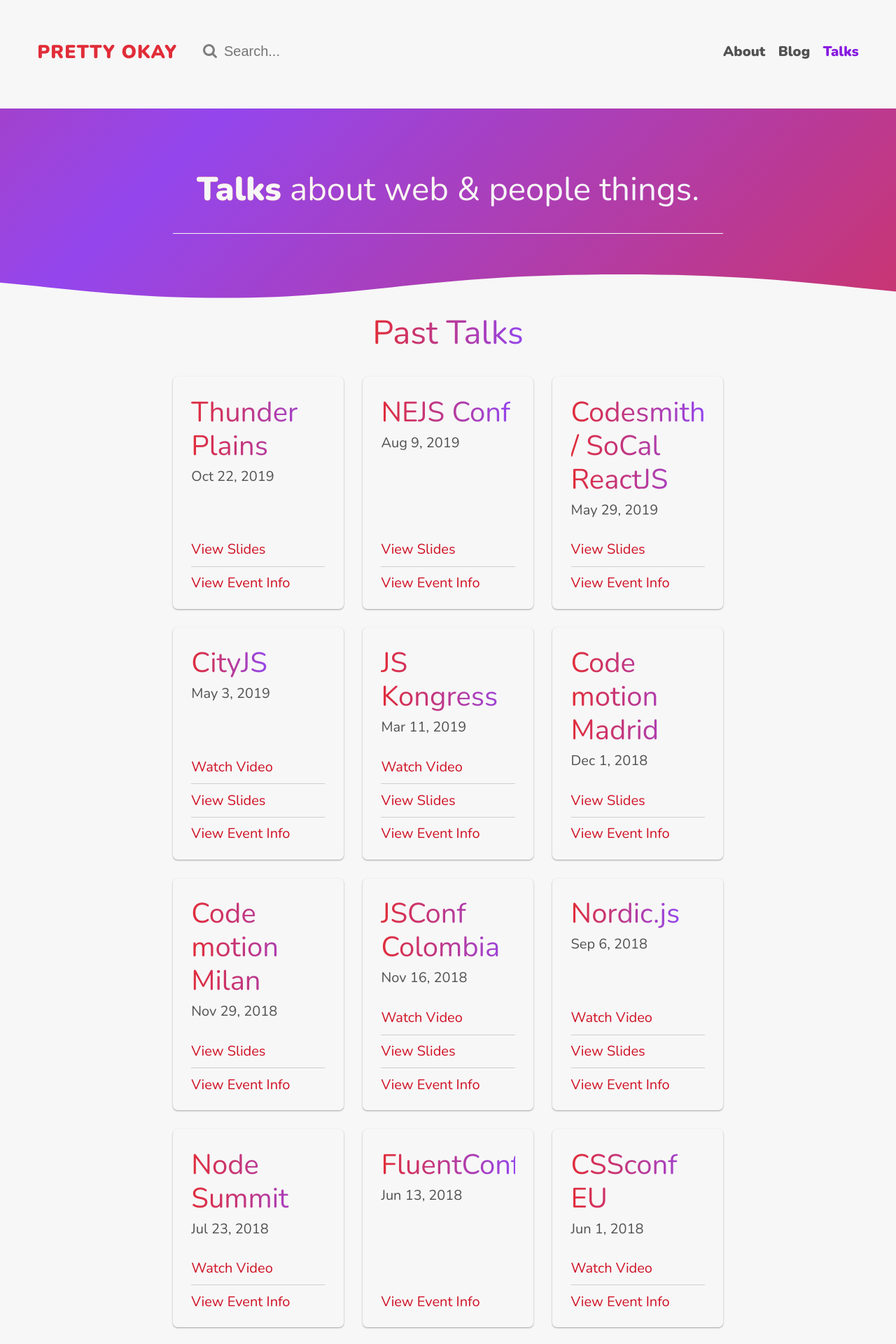
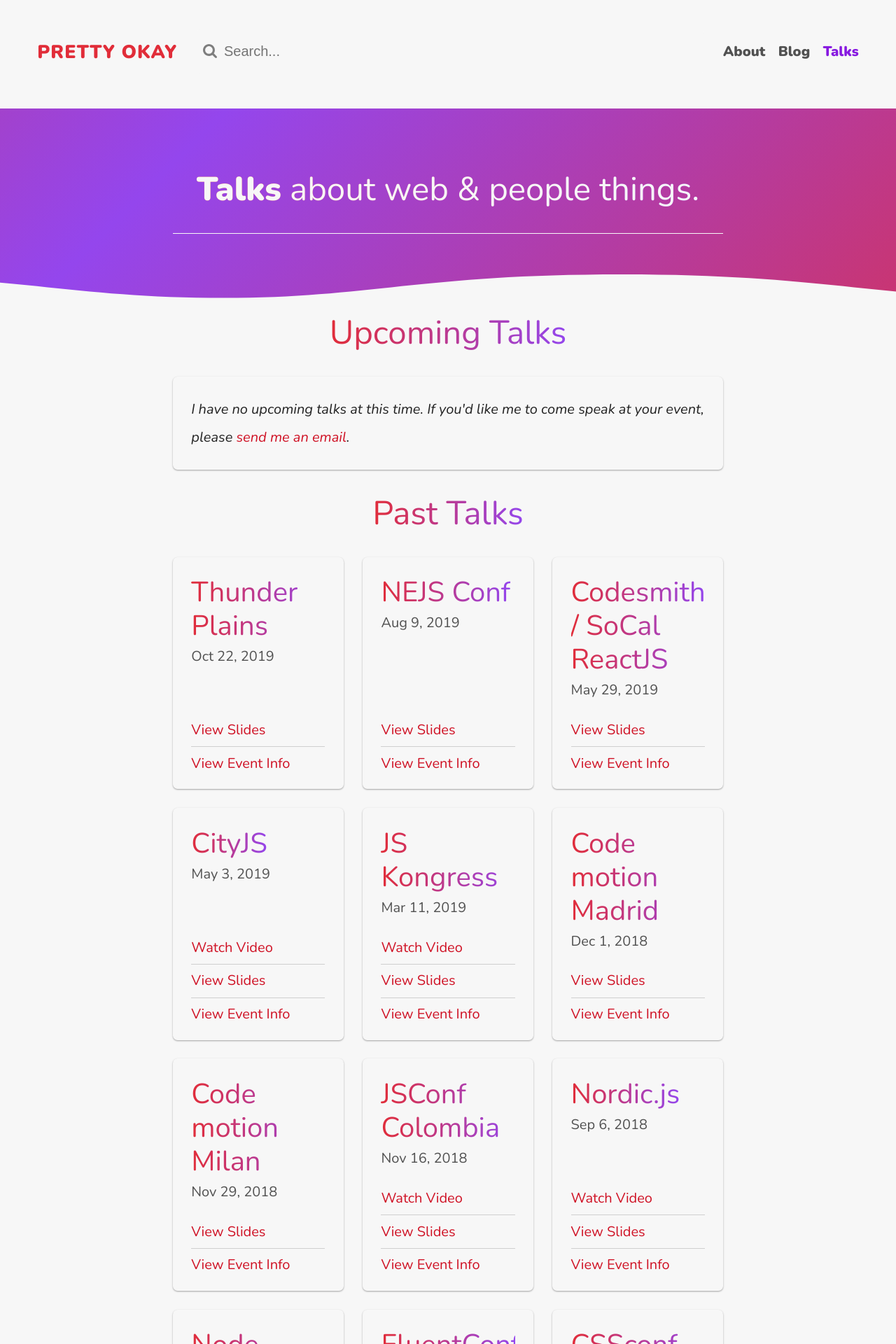
Before and after one commit to trentmwillis/pretty-okay.dev, a Jekyll site: the page built from speaking.html, in a window 1280 px wide. Shown: the top 1920 px of the page at 70% size. Built offline with Jekyll 4.4.1, drawn with Linux system fonts in a browser that asks for light colours; comment, search, counter and statistics services are not loaded.

Commit message:
add message to speaking page when no upcoming talks

```diff
--- a/_sass/_dark.scss
+++ b/_sass/_dark.scss
@@ -251,6 +251,7 @@
     }
   }
 
+  .post-grid-message,
   .post-grid-item {
     border: 2px solid color-neutral(1);
   }
--- a/_sass/_layout.scss
+++ b/_sass/_layout.scss
@@ -359,6 +359,7 @@
   margin: 0;
 }
 
+.post-grid-message,
 .post-grid-item {
   border-radius: $spacing-unit / 4;
   box-shadow: 0 1px 3px rgba(0,0,0,0.12), 0 1px 2px rgba(0,0,0,0.24);
@@ -367,6 +368,10 @@
   justify-content: space-between;
   padding: $spacing-unit;
   position: relative;
+}
+
+.post-grid-message > p {
+  margin: 0;
 }
 
 .post-grid-header {
--- a/speaking.html
+++ b/speaking.html
@@ -6,10 +6,10 @@
 landing: true
 ---
 {% assign upcoming = site.posts | reverse | where:"category","talk" | where:"upcoming","true" %}
-{% unless upcoming.size == 0 %}
-  <section>
-    <h2 class="section-header">Upcoming Talks</h2>
+<section>
+  <h2 class="section-header">Upcoming Talks</h2>
 
+  {% unless upcoming.size == 0 %}
     <ul class="post-grid">
       {% for post in upcoming %}
         <li class="post-grid-item">
@@ -31,8 +31,12 @@
         </li>
       {% endfor %}
     </ul>
-  </section>
-{% endunless %}
+  {% else %}
+    <div class="post-grid-message">
+      <p><em>I have no upcoming talks at this time. If you'd like me to come speak at your event, please <a href="mailto:{{ site.email }}">send me an email</a>.</em></p>
+    </div>
+  {% endunless %}
+</section>
 
 <section>
   <h2 class="section-header">Past Talks</h2>
```
